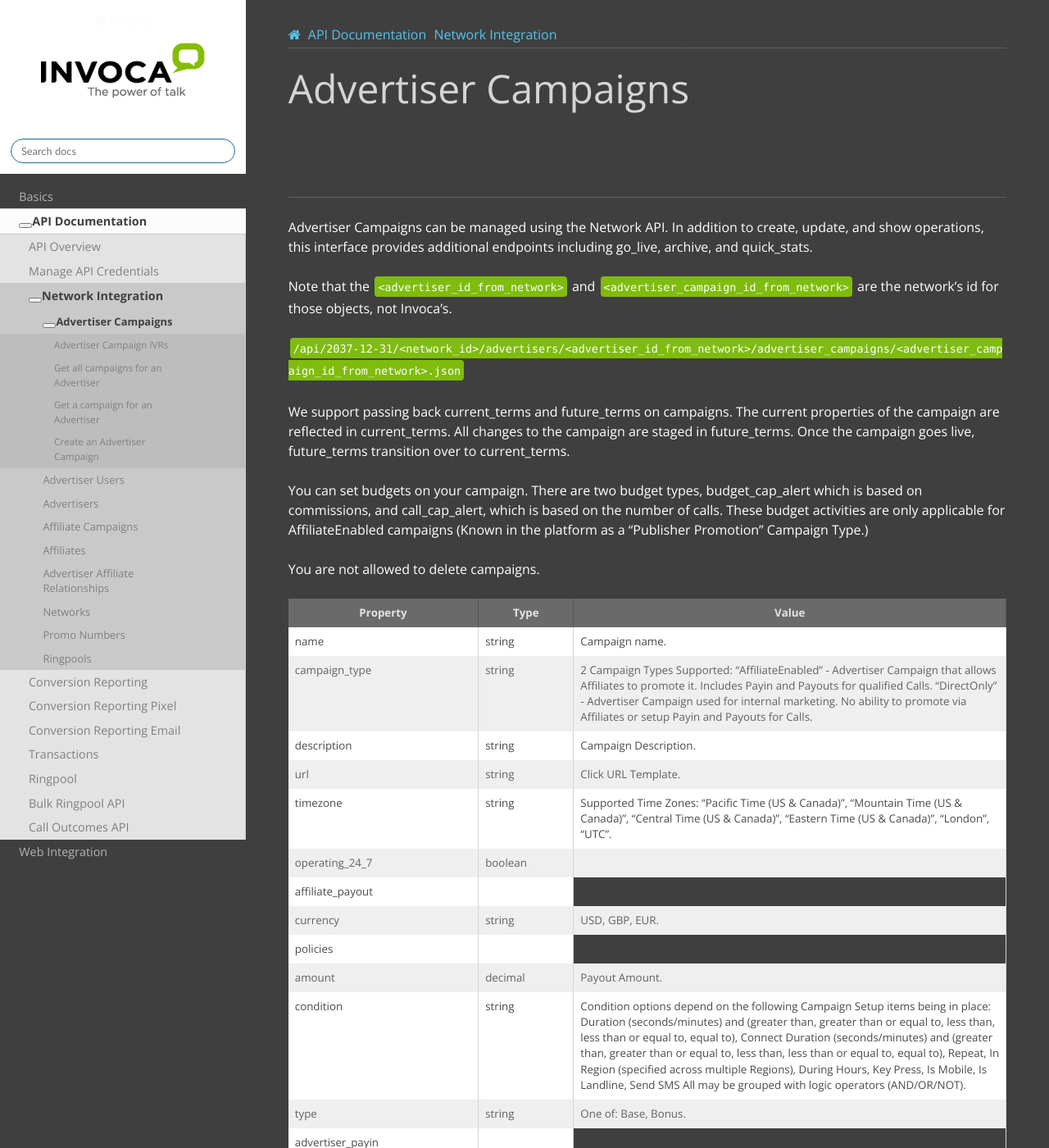
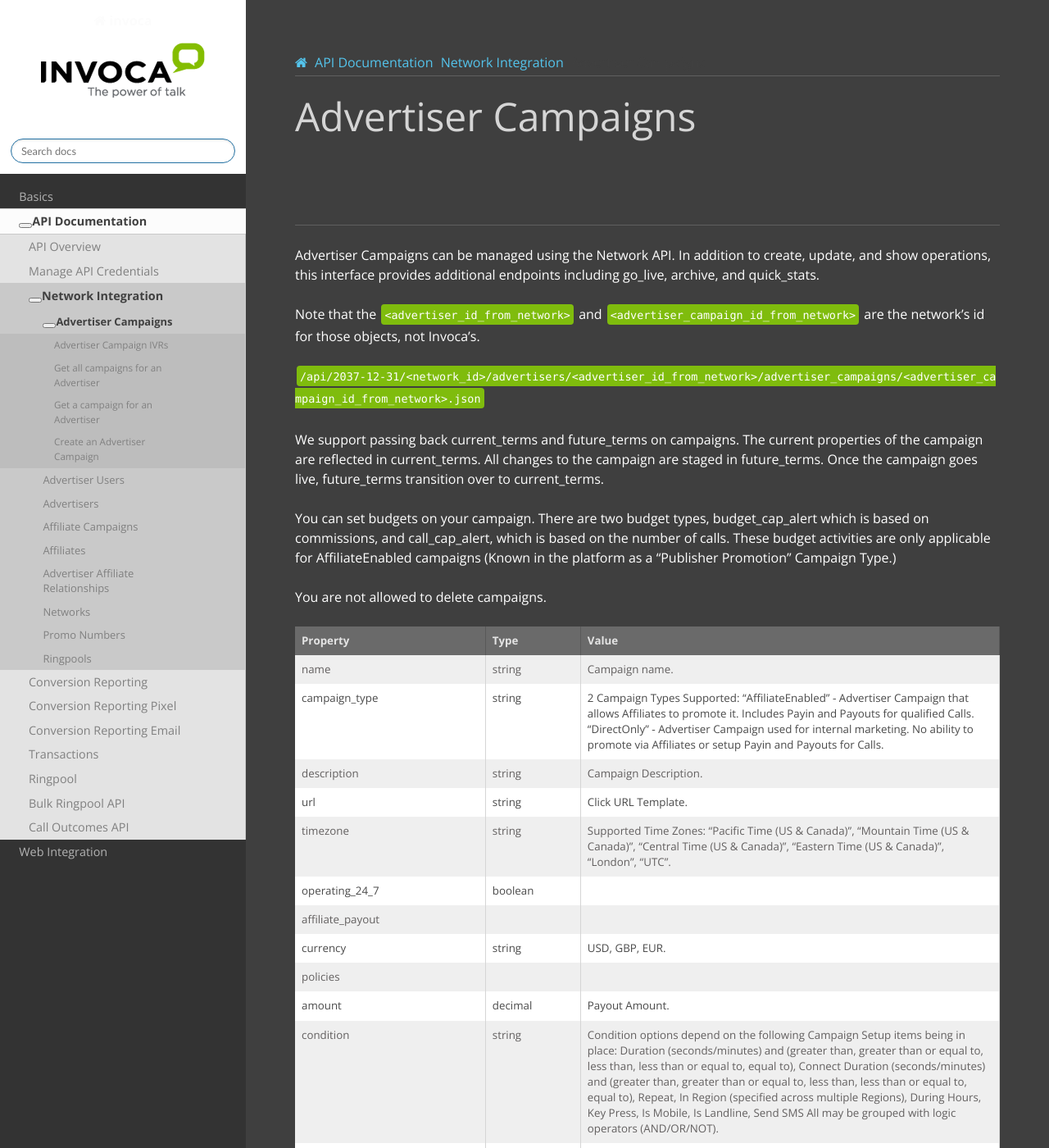
Before and after one commit to naellis89/documentation, a Sphinx documentation site: the page built from source/api_documentation/network_integration/advertiser_campaigns.md, in a window 1280 px wide and 1400 px high. Shown: the whole window at 82% size. Built offline with Sphinx 7.4.7 and the Read the Docs theme 2.0.0, drawn with Linux system fonts in a browser that asks for light colours; nearby versions of some CDN libraries; library files that are not in the unit come from our copies; some of the changed text lies outside the part shown.

Commit message:
reorganize css file, fix menu and main content colors, fix empty table cells

```diff
--- a/source/_static/css/custom.css
+++ b/source/_static/css/custom.css
@@ -64,6 +64,7 @@
   border-right-width: 1px;
   border-right-style: solid;
   font-weight: bold;
+  text-align: left;
 }
 
 tr {
@@ -78,13 +79,13 @@
 }
 
 tr:nth-child(even) {
-  color: #4A4A4A;
-  background-color: #FFF;
+  color: #636060;
+  background-color: #efefef;
 }
 
 tr:nth-child(odd) {
-  color: #636060;
-  background-color: #efefef;
+  color: #4A4A4A;
+  background-color: #FFF;
 }
 
 code.docutils {
@@ -92,6 +93,97 @@
   border: none;
 }
 
+code.docutils.literal {
+  background-color: #3F3F3F;
+}
+
+.pre {
+  padding: 4px;
+  padding-top: 6px;
+  font-family: Consolas, monospace;
+  word-break: break-all;
+  color: #FFFFFF;
+  background-color: #7FBC0D;
+  border-radius: 4px;
+  font-size: 120%;
+}
+
+pre {
+  background-color: #F5F5F5;
+  padding: 5px;
+}
+
+pre.literal-block {
+  color: #FFFFFF;
+  background-color: #7FBC0D !important;
+  font-family: Consolas, monospace;
+  font-size: 100%;
+
+  border: none !important;
+  border-radius: 4px;
+  overflow-x: auto;
+  display: inline;
+  padding: 10px !important;
+  margin: 10px !important;
+
+  word-break: break-all;
+  word-wrap: break-word;
+}
+
+/* hide "view source" link */
+li.wy-breadcrumbs-aside {
+  display: none;
+}
+
+.wy-side-nav-search {
+  background-color: #FFF;
+}
+
+.wy-nav-content-wrap {
+  #background-color: #3F3F3F;
+  #color: #D5D5D5;
+}
+
+/* nav menu side bar */
+.wy-nav-side {
+  background: #333 none repeat scroll 0 0;
+  height: 100%;
+  padding-bottom: 0;
+}
+
+/* menu scroll bar */
+.wy-side-scroll {
+    height: 100%;
+    overflow-x: hidden;
+    overflow-y: scroll;
+    position: relative;
+    background-color: #333;
+}
+
+/* content in middle */
+.wy-nav-content {
+  background-color: #3F3F3F;
+  max-width: 1200px;
+  padding: 60px;
+}
+
+.wy-nav-content a {
+  color: #54C4EC;
+}
+
+.wy-body-for-nav {
+  background: #363636 none repeat scroll 0 0;
+}
+
+.wy-nav-content a.reference.internal:visited {
+  color: #54C4EC;
+}
+
+.wy-nav-content a.reference.external:visited {
+  color: #54C4EC;
+}
+
+/* rst content lives inside wy-nav-content */
 .rst-content {
   max-width: 1200px;
 }
@@ -116,90 +208,6 @@
   display: none;
 }
 
-pre {
-  background-color: #F5F5F5;
-  padding: 5px;
-}
-
-.pre {
-  padding: 4px;
-  padding-top: 6px;
-  font-family: Consolas, monospace;
-  word-break: break-all;
-  color: #FFFFFF;
-  background-color: #7FBC0D;
-  border-radius: 4px;
-  font-size: 120%;
-}
-
-pre.literal-block {
-  border: none !important;
-  margin: 1px;
-  overflow-x: auto;
-  display: inline;
-
-  padding: 10px !important;
-  margin: 10px !important;
-  font-family: Consolas, monospace;
-
-  word-break: break-all;
-  word-wrap: break-word;
-
-  color: #FFFFFF;
-  background-color: #7FBC0D !important;
-  border-radius: 4px;
-  font-size: 100%;
-}
-
-li.wy-breadcrumbs-aside {
-  display: none;
-}
-
-.wy-side-nav-search {
-  background-color: #FFF;
-}
-
-.wy-nav-content-wrap {
-  #background-color: #3F3F3F;
-  #color: #D5D5D5;
-}
-
-/* menu side bar */
-.wy-nav-side {
-  background: #363636 none repeat scroll 0 0;
-  height: 100%;
-  padding-bottom: 0;
-}
-
-.wy-side-scroll {
-    height: 100%;
-    overflow-x: hidden;
-    overflow-y: scroll;
-    position: relative;
-    background-color: #3F3F3F;
-}
-
-/* content in middle */
-.wy-nav-content {
-  background-color: #3F3F3F;
-  max-width: 1200px;
-}
-
-.wy-nav-content a {
-  color: #54c4ec;
-}
-
-.wy-nav-content a.reference.internal:visited, .wy-nav-content a.reference.external:visited {
-  color: #54c4ec;
-}
-
-.wy-body-for-nav {
-  background: #363636 none repeat scroll 0 0;
-}
-
-code.docutils.literal {
-  background-color: #3F3F3F;
-}
 
 .document {
   color: #FFF;
--- a/source/api_documentation/network_integration/advertiser_campaigns.md
+++ b/source/api_documentation/network_integration/advertiser_campaigns.md
@@ -15,54 +15,54 @@
 You are not allowed to delete campaigns.
 
 <table>
-<tr><th>Property</th><th>Type</th><th>Value</th></tr>
-<tr><td>name</td><td>string</td><td>Campaign name.</td></tr>
-<tr><td>campaign_type</td><td>string</td><td>2 Campaign Types Supported: “AffiliateEnabled” ‐ Advertiser Campaign that allows Affiliates to promote it. Includes Payin and Payouts for qualified Calls. “DirectOnly” ‐ Advertiser Campaign used for internal marketing. No ability to promote via Affiliates or setup Payin and Payouts for Calls.</td></tr>
-<tr><td>description</td><td>string</td><td>Campaign Description.</td></tr>
-<tr><td>url</td><td>string</td><td>Click URL Template.</td></tr>
-<tr><td>timezone</td><td>string</td><td>Supported Time Zones: “Pacific Time (US & Canada)”, “Mountain Time (US & Canada)”, “Central Time (US & Canada)”, “Eastern Time (US & Canada)”, “London”, “UTC”.</td></tr>
-<tr><td>operating_24_7</td><td>boolean</td><td></td></tr>
-<tr><td>affiliate_payout</td><td></td></tr>
-<tr><td>currency</td><td>string</td><td>USD, GBP, EUR.</td></tr>
-<tr><td>policies</td><td></td></tr>
-<tr><td>amount</td><td>decimal</td><td>Payout Amount.</td></tr>
-<tr><td>condition</td><td>string</td><td>Condition options depend on the following Campaign Setup items being in place: Duration (seconds/minutes) and (greater than, greater than or equal to, less than, less than or equal to, equal to), Connect Duration (seconds/minutes) and (greater than, greater than or equal to, less than, less than or equal to, equal to), Repeat, In Region (specified across multiple Regions), During Hours, Key Press, Is Mobile, Is Landline, Send SMS All may be grouped with logic operators (AND/OR/NOT).</td></tr>
-<tr><td>type</td><td>string</td><td>One of: Base, Bonus.</td></tr>
-<tr><td>advertiser_payin</td><td></td></tr>
-<tr><td>currency</td><td>string</td><td>Supported Currencies: ‐ USD, GBP, EUR.</td></tr>
-<tr><td>policies</td><td></td></tr>
-<tr><td>amount</td><td>integer</td><td>Advertiser Payin Amount.</td></tr>
-<tr><td>condition</td><td>string</td><td>Condition options depend on the following Campaign Setup items being in place: Duration (seconds/minutes) and (greater than, greater than or equal to, less than, less than or equal to, equal to), Connect Duration (seconds/minutes) and (greater than, greater than or equal to, less than, less than or equal to, equal to), Repeat, In Region (specified across multiple Regions), During Hours, Key Press, Is Mobile, Is Landline, Send SMS. All may be grouped with logic operators (AND/OR/NOT).</td></tr>
-<tr><td>type</td><td>string</td><td>One of: Base, Bonus.</td></tr>
-<tr><td>hours</td><td></td></tr>
-<tr><td>[day of week]_open (e.g. friday_open)</td><td>string</td><td>Open Hours. In seconds past midnight (e.g. 0 for midnight, 32400 for 9:00 AM).</td></tr>
-<tr><td>[day of week]_close (e.g. friday_close)</td><td>string</td><td>Closed Hours. In seconds past midnight (e.g. 0 for midnight, 75600 for 9:00 PM).</td></tr>
-<tr><td>[day of week]_closed (e.g. sunday_closed)</td><td>string</td><td>true, false, or null. Whether the business is closed that day of the week.</td></tr>
-<tr><td>named_regions</td><td></td></tr>
-<tr><td>name</td><td>string</td><td>Region Name.</td></tr>
-<tr><td>regions</td></tr>
-<tr><td>region_type</td><td>string</td><td>Region Type. Can be one of: Zone, City, State, Country.</td></tr>
-<tr><td>value</td><td>string</td><td>Region Value, e.g. “Sacramento, CA”, or just “CA”.</td></tr>
-<tr><td>ivr_tree</td><td>hash</td><td>See following Advertiser Campaign IVR Section.</td></tr>
-<tr><td>budget_activities</td><td></td><td>Only applicable for AffiliateEnabled campaigns.</td></tr>
-<tr><td>budget_cap_alert</td></tr>
-<tr><td>reset_period</td><td>string(required)</td><td>Budget will reset based on this entry. One of: Daily, Weekly, Monthly, Quarterly, Ongoing.</td></tr>
-<tr><td>starts_at</td><td>date (required)</td><td>Budget Start.</td></tr>
-<tr><td>budget_currency</td><td>string(required)</td><td>Budget Currency.</td></tr>
-<tr><td>time_zone</td><td>string (required)</td><td>Supported Time Zones: “Pacific Time (US & Canada)”, “Mountain Time (US & Canada)”, “Central Time (US & Canada)”, “Eastern Time (US & Canada)”, “London”, “UTC”.</td></tr>
-<tr><td>budget_amount</td><td>decimal (required)</td><td>Budget Amount.</td></tr>
-<tr><td>include_call_fees</td><td>boolean</td><td>True if you want call fees to be included in the budget.</td></tr>
-<tr><td>call_cap_alert</td></tr>
-<tr><td>reset_period</td><td>string (required)</td><td>Budget will reset based on this entry. One of: Daily, Weekly, Monthly, Quarterly, Ongoing.</td></tr>
-<tr><td>starts_at</td><td>date (required)</td><td>Call Cap Start.</td></tr>
-<tr><td>budget_currency</td><td>string (required)</td><td>Budget Currency.</td></tr>
-<tr><td>time_zone</td><td>string (required)</td><td>Supported Time Zones: “Pacific Time (US & Canada)”, “Mountain Time (US & Canada)”, “Central Time (US & Canada)”, “Eastern Time (US & Canada)”, “UTC”.</td></tr>
-<tr><td>budget_amount</td><td>decimal (required)</td><td>Budget Amount.</td></tr>
-<tr><td>auto_approve</td><td>string</td><td>One of: All, None, Approved_Affiliates Default: None This controls if affiliates are automatically approved when applying to the campaign.</td></tr>
-<tr><td>visibility</td><td>string</td><td>One of: All, None, Approved_Affiliates Default: All This controls the level of visibility publishers have when applying to campaigns.</td></tr>
-<tr><td>expiration_date</td><td>string</td><td>date string (ex. ‘2015‐01‐01’). Read only.</td></tr>
-<tr><td>default_creative_id_from_network</td><td>integer</td><td>Default Creative ID.</td></tr>
-<tr><td>max_promo_numbers</td><td>integer</td><td>Maximum Promo Numbers.</td></tr>
+  <tr><th>Property</th><th>Type</th><th>Value</th></tr>
+  <tr><td>name</td><td>string</td><td>Campaign name.</td></tr>
+  <tr><td>campaign_type</td><td>string</td><td>2 Campaign Types Supported: “AffiliateEnabled” ‐ Advertiser Campaign that allows Affiliates to promote it. Includes Payin and Payouts for qualified Calls. “DirectOnly” ‐ Advertiser Campaign used for internal marketing. No ability to promote via Affiliates or setup Payin and Payouts for Calls.</td></tr>
+  <tr><td>description</td><td>string</td><td>Campaign Description.</td></tr>
+  <tr><td>url</td><td>string</td><td>Click URL Template.</td></tr>
+  <tr><td>timezone</td><td>string</td><td>Supported Time Zones: “Pacific Time (US & Canada)”, “Mountain Time (US & Canada)”, “Central Time (US & Canada)”, “Eastern Time (US & Canada)”, “London”, “UTC”.</td></tr>
+  <tr><td>operating_24_7</td><td>boolean</td><td></td></tr>
+  <tr><td>affiliate_payout</td><td></td><td></td></tr>
+  <tr><td>currency</td><td>string</td><td>USD, GBP, EUR.</td></tr>
+  <tr><td>policies</td><td></td><td></td></tr>
+  <tr><td>amount</td><td>decimal</td><td>Payout Amount.</td></tr>
+  <tr><td>condition</td><td>string</td><td>Condition options depend on the following Campaign Setup items being in place: Duration (seconds/minutes) and (greater than, greater than or equal to, less than, less than or equal to, equal to), Connect Duration (seconds/minutes) and (greater than, greater than or equal to, less than, less than or equal to, equal to), Repeat, In Region (specified across multiple Regions), During Hours, Key Press, Is Mobile, Is Landline, Send SMS All may be grouped with logic operators (AND/OR/NOT).</td></tr>
+  <tr><td>type</td><td>string</td><td>One of: Base, Bonus.</td></tr>
+  <tr><td>advertiser_payin</td><td></td><td></td></tr>
+  <tr><td>currency</td><td>string</td><td>Supported Currencies: ‐ USD, GBP, EUR.</td></tr>
+  <tr><td>policies</td><td></td><td></td></tr>
+  <tr><td>amount</td><td>integer</td><td>Advertiser Payin Amount.</td></tr>
+  <tr><td>condition</td><td>string</td><td>Condition options depend on the following Campaign Setup items being in place: Duration (seconds/minutes) and (greater than, greater than or equal to, less than, less than or equal to, equal to), Connect Duration (seconds/minutes) and (greater than, greater than or equal to, less than, less than or equal to, equal to), Repeat, In Region (specified across multiple Regions), During Hours, Key Press, Is Mobile, Is Landline, Send SMS. All may be grouped with logic operators (AND/OR/NOT).</td></tr>
+  <tr><td>type</td><td>string</td><td>One of: Base, Bonus.</td></tr>
+  <tr><td>hours</td><td></td><td></td></tr>
+  <tr><td>[day of week]\_open (e.g. friday_open)</td><td>string</td><td>Open Hours. In seconds past midnight (e.g. 0 for midnight, 32400 for 9:00 AM).</td></tr>
+  <tr><td>[day of week]\_close (e.g. friday_close)</td><td>string</td><td>Closed Hours. In seconds past midnight (e.g. 0 for midnight, 75600 for 9:00 PM).</td></tr>
+  <tr><td>[day of week]\_closed (e.g. sunday_closed)</td><td>string</td><td>true, false, or null. Whether the business is closed that day of the week.</td></tr>
+  <tr><td>named_regions</td><td></td><td></td></tr>
+  <tr><td>name</td><td>string</td><td>Region Name.</td></tr>
+  <tr><td>regions</td><td></td><td></td></tr>
+  <tr><td>region_type</td><td>string</td><td>Region Type. Can be one of: Zone, City, State, Country.</td></tr>
+  <tr><td>value</td><td>string</td><td>Region Value, e.g. “Sacramento, CA”, or just “CA”.</td></tr>
+  <tr><td>ivr_tree</td><td>hash</td><td>See following Advertiser Campaign IVR Section.</td></tr>
+  <tr><td>budget_activities</td><td></td><td>Only applicable for AffiliateEnabled campaigns.</td></tr>
+  <tr><td>budget_cap_alert</td><td></td><td></td></tr>
+  <tr><td>reset_period</td><td>string(required)</td><td>Budget will reset based on this entry. One of: Daily, Weekly, Monthly, Quarterly, Ongoing.</td></tr>
+  <tr><td>starts_at</td><td>date (required)</td><td>Budget Start.</td></tr>
+  <tr><td>budget_currency</td><td>string(required)</td><td>Budget Currency.</td></tr>
+  <tr><td>time_zone</td><td>string (required)</td><td>Supported Time Zones: “Pacific Time (US & Canada)”, “Mountain Time (US & Canada)”, “Central Time (US & Canada)”, “Eastern Time (US & Canada)”, “London”, “UTC”.</td></tr>
+  <tr><td>budget_amount</td><td>decimal (required)</td><td>Budget Amount.</td></tr>
+  <tr><td>include_call_fees</td><td>boolean</td><td>True if you want call fees to be included in the budget.</td></tr>
+  <tr><td>call_cap_alert</td><td></td><td></td></tr>
+  <tr><td>reset_period</td><td>string (required)</td><td>Budget will reset based on this entry. One of: Daily, Weekly, Monthly, Quarterly, Ongoing.</td></tr>
+  <tr><td>starts_at</td><td>date (required)</td><td>Call Cap Start.</td></tr>
+  <tr><td>budget_currency</td><td>string (required)</td><td>Budget Currency.</td></tr>
+  <tr><td>time_zone</td><td>string (required)</td><td>Supported Time Zones: “Pacific Time (US & Canada)”, “Mountain Time (US & Canada)”, “Central Time (US & Canada)”, “Eastern Time (US & Canada)”, “UTC”.</td></tr>
+  <tr><td>budget_amount</td><td>decimal (required)</td><td>Budget Amount.</td></tr>
+  <tr><td>auto_approve</td><td>string</td><td>One of: All, None, Approved_Affiliates Default: None This controls if affiliates are automatically approved when applying to the campaign.</td></tr>
+  <tr><td>visibility</td><td>string</td><td>One of: All, None, Approved_Affiliates Default: All This controls the level of visibility publishers have when applying to campaigns.</td></tr>
+  <tr><td>expiration_date</td><td>string</td><td>date string (ex. ‘2015‐01‐01’). Read only.</td></tr>
+  <tr><td>default_creative_id_from_network</td><td>integer</td><td>Default Creative ID.</td></tr>
+  <tr><td>max_promo_numbers</td><td>integer</td><td>Maximum Promo Numbers.</td></tr>
 </table>
 
 ### Advertiser Campaign IVRs
@@ -74,18 +74,18 @@
 * => required parameter
 
 <table>
-<tr><th>Node Type</th><th>Parameters</th><th>Usage</th></tr>
-<tr><td>Menu</td><td>\*prompt</td><td>Allows the caller to select from up to 9 choices (e.g. choosing a department, selecting a language, etc).</td></tr>
-<tr><td>Connect</td><td>prompt   </td></tr>
-<tr><td>&nbsp;</td><td>\*destination_phone_number</td><td>Forwards the call to a selected phone number after optionally reading a prompt.</td></tr>
-<tr><td>&nbsp;</td><td>\*destination_country_code</td><td>&nbsp;</td></tr>
-<tr><td>EndCall</td><td>prompt</td><td>Ends the call after optionally reading a prompt.</td></tr>
-<tr><td>SmsPromo</td><td>\*prompt</td><td>Provide the option for a user to receive a text message with a special promotion.</td></tr>
-<tr><td>&nbsp;</td><td>\*sms_promo_copy</td><td>&nbsp;</td></tr>
-<tr><td>&nbsp;</td><td>sms_promo_delay</td><td>&nbsp;</td></tr>
-<tr><td>&nbsp;</td><td>sms_promo_sender</td><td>&nbsp;</td></tr>
-<tr><td>Condition</td><td>\*condition</td><td>If/else option for a call based on the qualities of the call/caller.</td></tr>
-<tr><td>VerifyLocation</td><td>prompt</td><td>Prompt the caller to verify the guessed location or confirm through input. Useful if geographical data is important or useful in a condition node.</td></tr>
+  <tr><th>Node Type</th><th>Parameters</th><th>Usage</th></tr>
+  <tr><td>Menu</td><td>\*prompt</td><td>Allows the caller to select from up to 9 choices (e.g. choosing a department, selecting a language, etc).</td></tr>
+  <tr><td>Connect</td><td>prompt</td><td></td></tr>
+  <tr><td>&nbsp;</td><td>\*destination_phone_number</td><td>Forwards the call to a selected phone number after optionally reading a prompt.</td></tr>
+  <tr><td>&nbsp;</td><td>\*destination_country_code</td><td>&nbsp;</td></tr>
+  <tr><td>EndCall</td><td>prompt</td><td>Ends the call after optionally reading a prompt.</td></tr>
+  <tr><td>SmsPromo</td><td>\*prompt</td><td>Provide the option for a user to receive a text message with a special promotion.</td></tr>
+  <tr><td>&nbsp;</td><td>\*sms_promo_copy</td><td>&nbsp;</td></tr>
+  <tr><td>&nbsp;</td><td>sms_promo_delay</td><td>&nbsp;</td></tr>
+  <tr><td>&nbsp;</td><td>sms_promo_sender</td><td>&nbsp;</td></tr>
+  <tr><td>Condition</td><td>\*condition</td><td>If/else option for a call based on the qualities of the call/caller.</td></tr>
+  <tr><td>VerifyLocation</td><td>prompt</td><td>Prompt the caller to verify the guessed location or confirm through input. Useful if geographical data is important or useful in a condition node.</td></tr>
 </table>
 
 Node Details
```
Also changed, not shown: source/basics/design_principles.md (+11 -15 lines).
